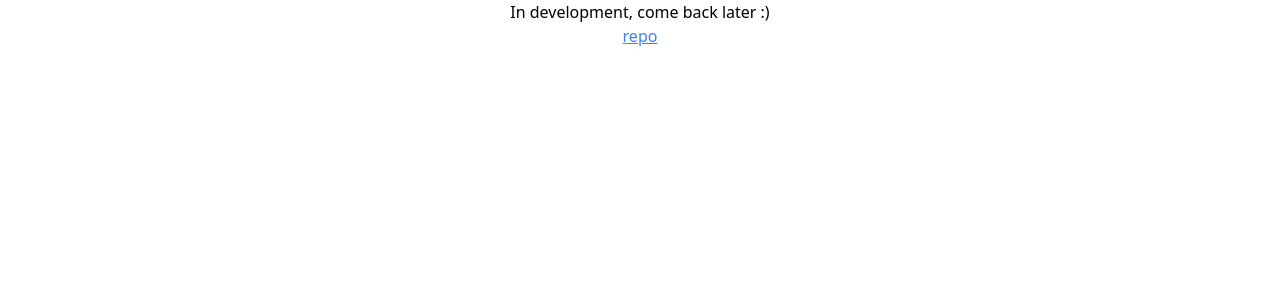
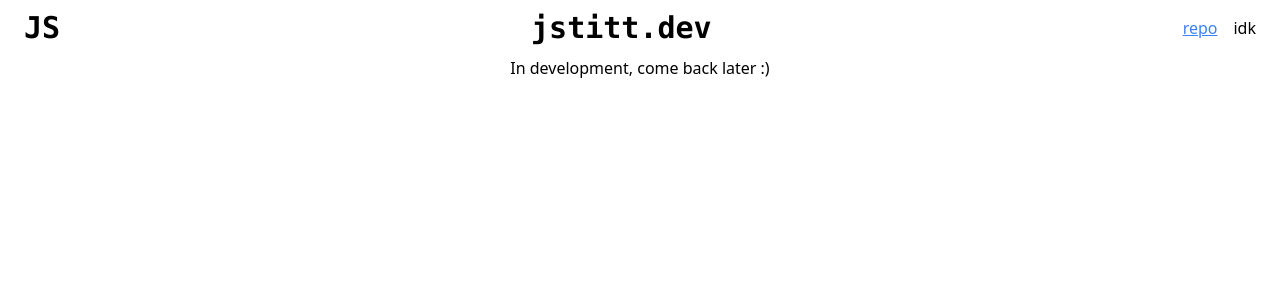
Before and after one commit to JustinStitt/jstitt.dev, a SvelteKit app: page / in a window 1280 px wide. Shown: the top 300 px of the page. Built offline with nearby package versions, Linux system fonts and the light colour scheme.

Commit message:
add layout navbar
Signed-off-by: Justin Stitt <justinstitt@google.com>

```diff
--- a/src/routes/+layout.svelte
+++ b/src/routes/+layout.svelte
@@ -3,4 +3,13 @@
 	let { children } = $props();
 </script>
 
+<div class="flex h-14 items-center justify-between px-4 lg:px-6">
+	<h1 class="font-mono text-3xl font-bold">JS</h1>
+	<h1 class="font-mono text-3xl font-bold">jstitt.dev</h1>
+	<div class="flex gap-4">
+		<a class="text-blue-500 underline" href="https://github.com/justinstitt/jstitt.dev">repo</a>
+		<h1>idk</h1>
+	</div>
+</div>
+
 {@render children()}
--- a/src/routes/+page.svelte
+++ b/src/routes/+page.svelte
@@ -1,4 +1,3 @@
 <div class="flex flex-col items-center justify-center">
 	<h1>In development, come back later :)</h1>
-	<a class="text-blue-500 underline" href="https://github.com/justinstitt/jstitt.dev">repo</a>
 </div>
```
